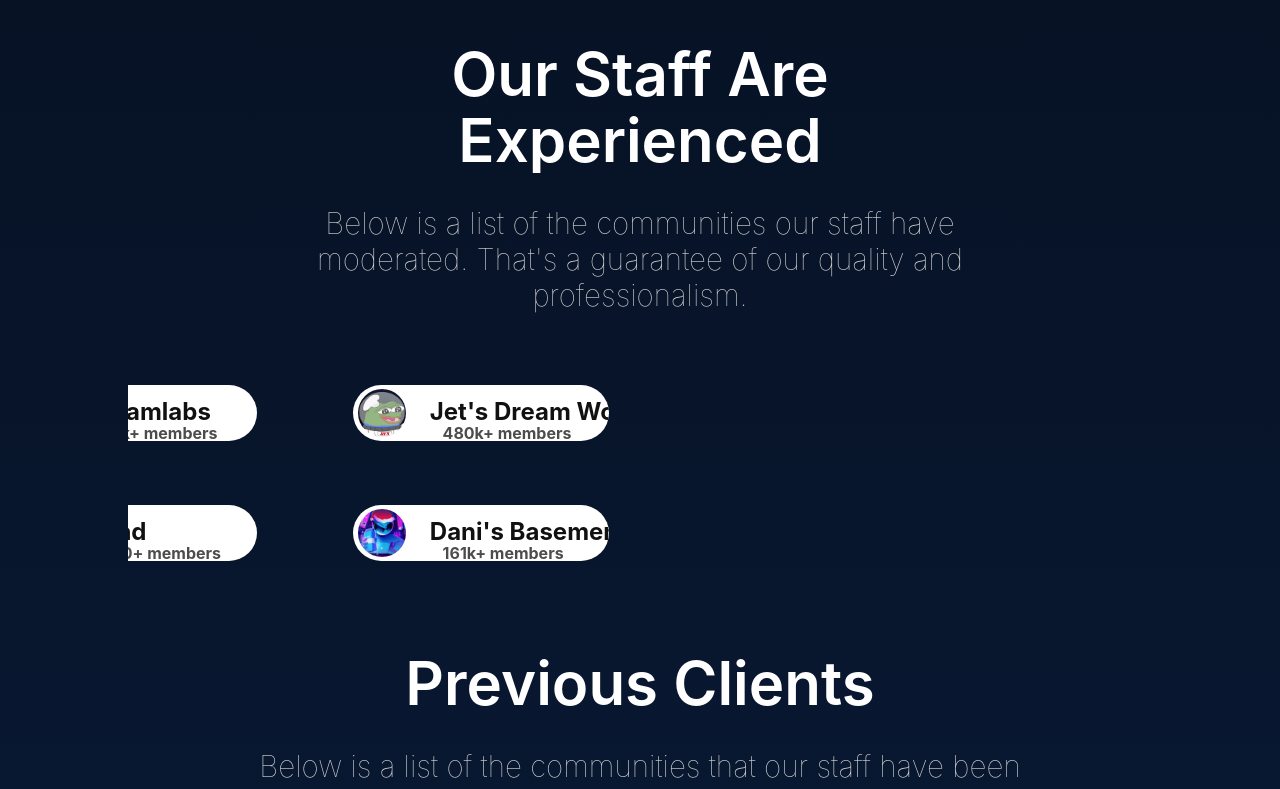
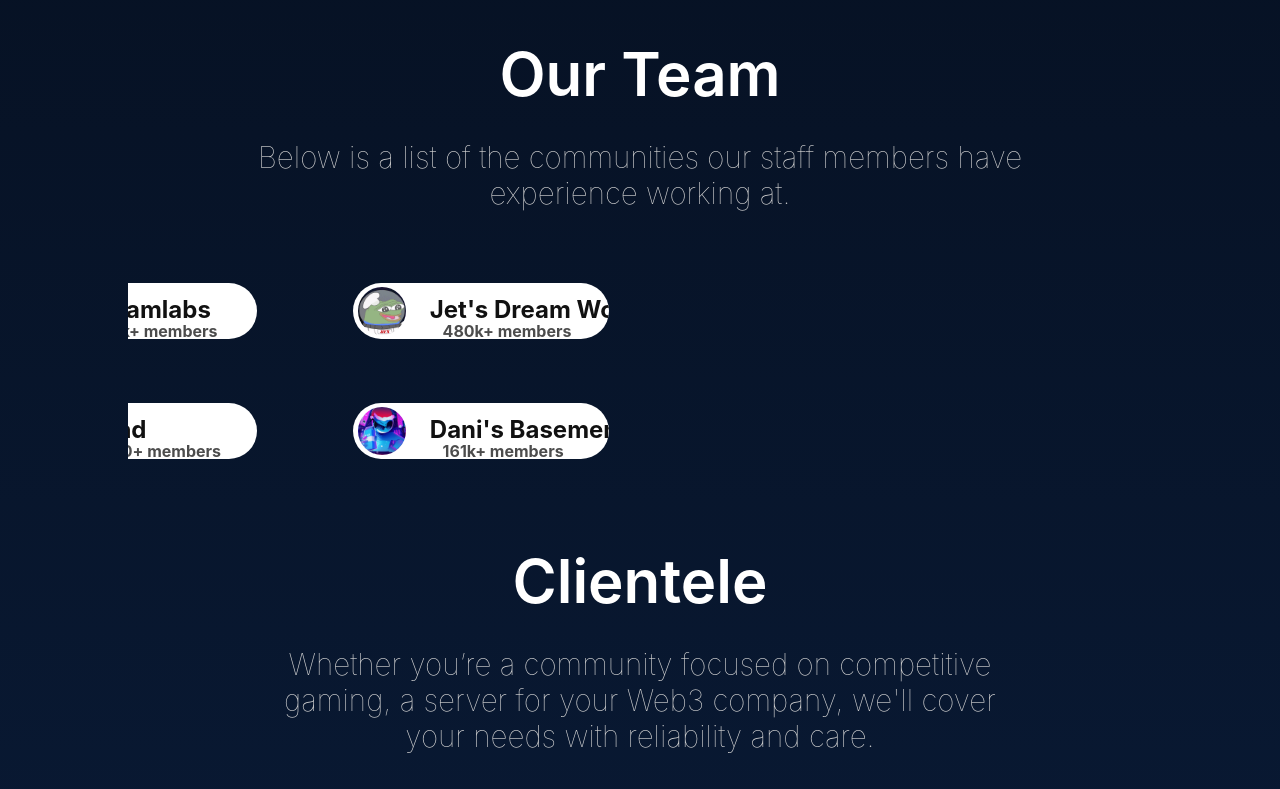
Before and after one commit to TeamDmod/prelaunch, a Next.js app: page /dispatch in a window 1280 px wide. Shown: the part 360-1149 px from the top of the page. Built offline with nearby package versions, Linux system fonts and the light colour scheme.

Commit message:
Text Changes

```diff
--- a/pages/dispatch.tsx
+++ b/pages/dispatch.tsx
@@ -119,8 +119,8 @@ class DispatchPage extends React.Component {
                     </div>
                     <br />
                     <div className="top" style={{paddingTop: "50px"}}>
-                        <h1>Our Staff Are Experienced</h1>
-                        <p>Below is a list of the communities our staff have moderated. That's a guarantee of our quality and professionalism.</p>
+                        <h1>Our Team</h1>
+                        <p>Below is a list of the communities our staff members have experience working at.</p>
                     </div>
 
                     {/* Conveyor Belts */}
@@ -161,8 +161,8 @@ class DispatchPage extends React.Component {
                     </div>
 
                     <div style={{paddingTop: "65px", paddingBottom: "15px"}}className="top">
-                        <h1>Previous Clients</h1>
-                        <p>Below is a list of the communities that our staff have been dispatched to. These communities vary in needs and sizes, rest assured, our team handled all the requests without any stress.</p>
+                        <h1>Clientele</h1>
+                        <p>Whether you’re a community focused on competitive gaming, a server for your Web3 company, we'll cover your needs with reliability and care.</p>
                     </div>
 
                     <div className="conveyor-container">
```
